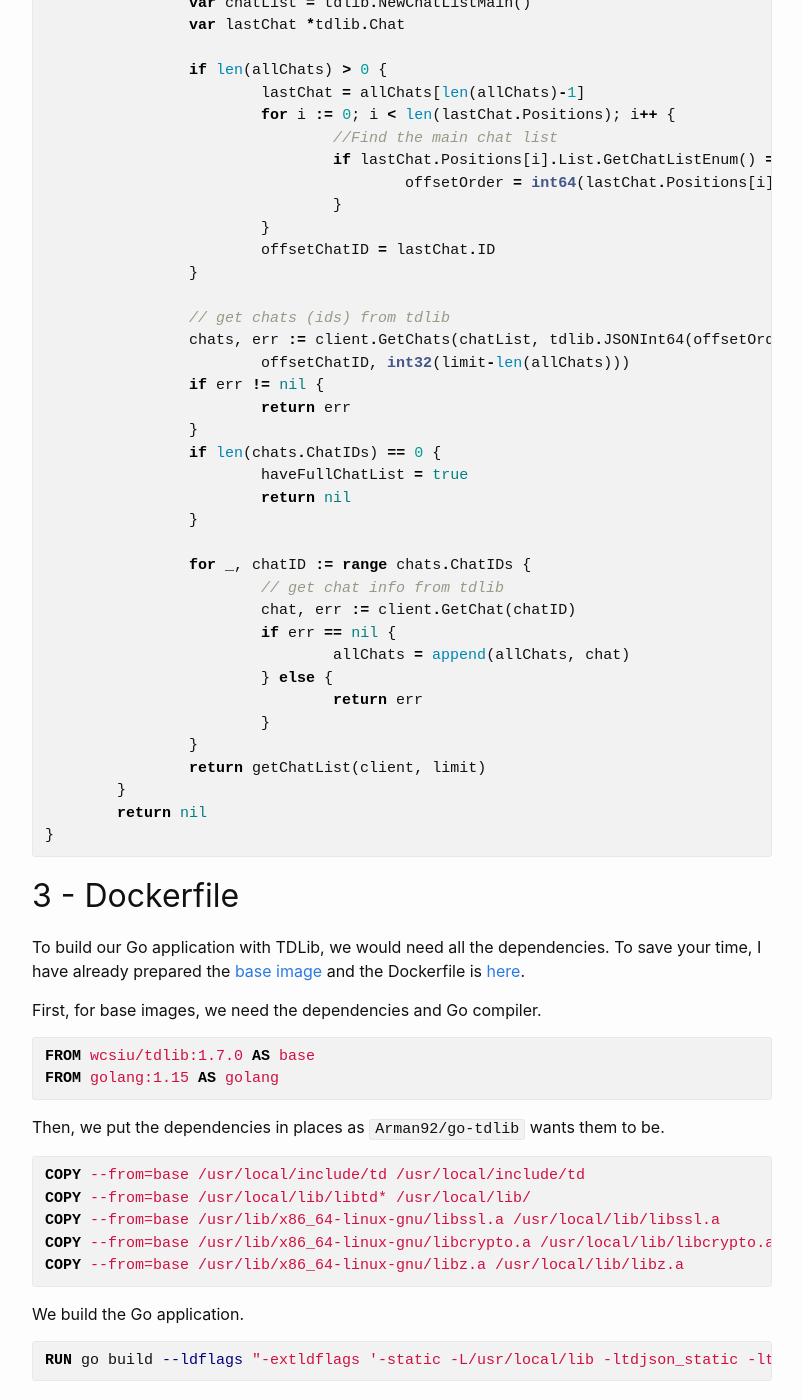
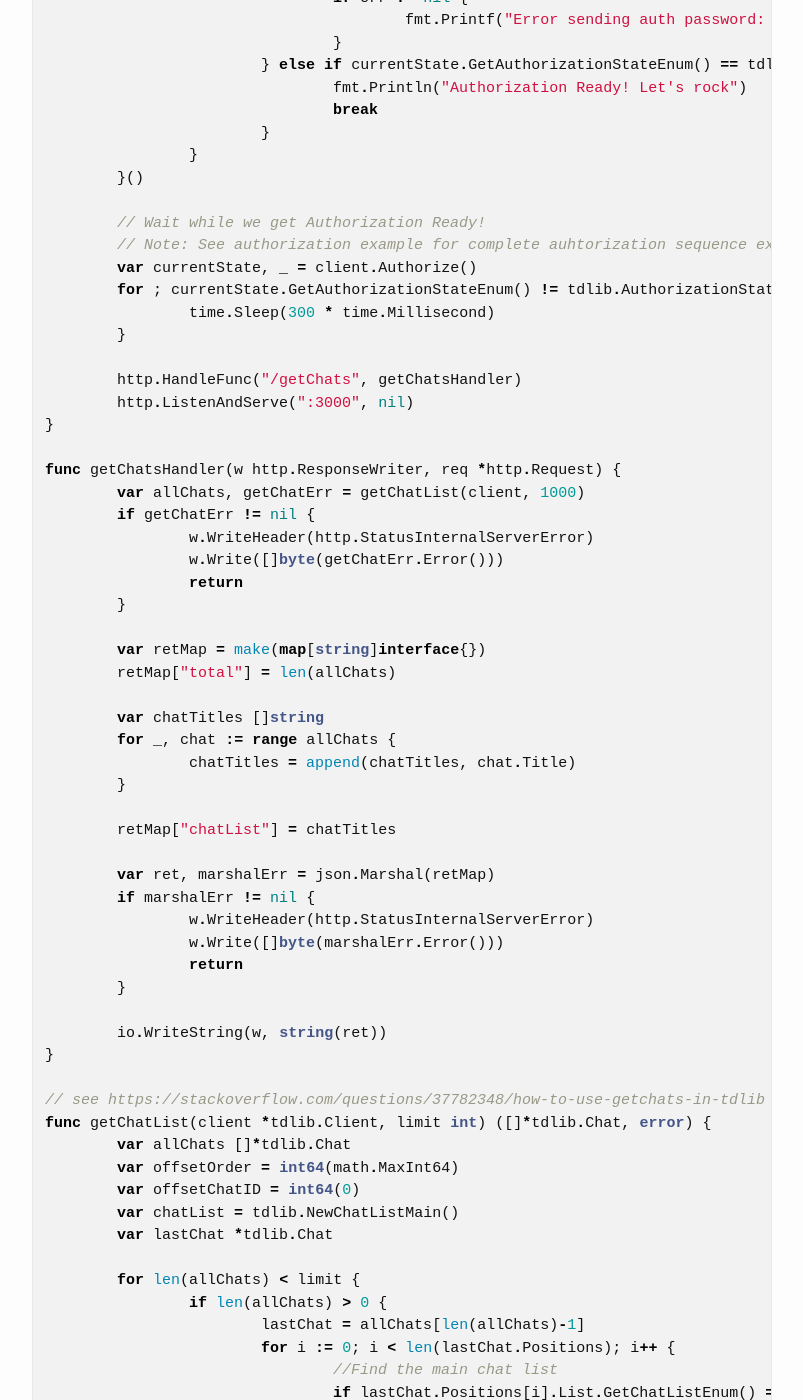
Before and after one commit to wcsiu/wcsiu.github.io, a Jekyll site: the page built from _posts/2020-12-26-create-a-telegram-client-in-go-with-docker.md, in a window 1280 px wide and 1400 px high, scrolled down 5687 px. Shown: the whole window, without its empty margins (238-1041 px from the left). Built offline with Jekyll 4.4.1, drawn with Linux system fonts in a browser that asks for light colours; comment, search, counter and statistics services are not loaded; some of the changed text lies outside the part shown.

Commit message:
update create-a-telegram-client-in-go-with-docker

```diff
--- a/_posts/2020-12-26-create-a-telegram-client-in-go-with-docker.md
+++ b/_posts/2020-12-26-create-a-telegram-client-in-go-with-docker.md
@@ -29,7 +29,7 @@ To build a telegram client, we need to use a library called [TDLib][tdlibGithub]
 First, we need a TDLib client.
 
 {% highlight go %}
-client := tdlib.NewClient(tdlib.Config{
+client = tdlib.NewClient(tdlib.Config{
 	APIID:               "FILL YOUR API ID HERE",
 	APIHash:             "FILL YOUR API HASH HERE",
 	SystemLanguageCode:  "en",
@@ -91,13 +91,14 @@ The phone number should include country code.The above authorization code snippe
 To get all the chat names, we need to get the list of chat IDs and get chat details one by one.
 
 {% highlight go %}
-func getChatList(client *tdlib.Client, limit int) error {
-	if !haveFullChatList && limit > len(allChats) {
-		offsetOrder := int64(math.MaxInt64)
-		offsetChatID := int64(0)
-		var chatList = tdlib.NewChatListMain()
-		var lastChat *tdlib.Chat
+func getChatList(client *tdlib.Client, limit int) ([]*tdlib.Chat, error) {
+	var allChats []*tdlib.Chat
+	var offsetOrder = int64(math.MaxInt64)
+	var offsetChatID = int64(0)
+	var chatList = tdlib.NewChatListMain()
+	var lastChat *tdlib.Chat
 
+	for len(allChats) < limit {
 		if len(allChats) > 0 {
 			lastChat = allChats[len(allChats)-1]
 			for i := 0; i < len(lastChat.Positions); i++ {
@@ -110,28 +111,64 @@ func getChatList(client *tdlib.Client, limit int) error {
 		}
 
 		// get chats (ids) from tdlib
-		chats, err := client.GetChats(chatList, tdlib.JSONInt64(offsetOrder),
+		var chats, getChatsErr = client.GetChats(chatList, tdlib.JSONInt64(offsetOrder),
 			offsetChatID, int32(limit-len(allChats)))
-		if err != nil {
-			return err
+		if getChatsErr != nil {
+			return nil, getChatsErr
 		}
 		if len(chats.ChatIDs) == 0 {
-			haveFullChatList = true
-			return nil
+			return allChats, nil
 		}
 
 		for _, chatID := range chats.ChatIDs {
 			// get chat info from tdlib
-			chat, err := client.GetChat(chatID)
-			if err == nil {
+			var chat, getChatErr = client.GetChat(chatID)
+			if getChatErr == nil {
 				allChats = append(allChats, chat)
 			} else {
-				return err
+				return nil, getChatErr
 			}
 		}
-		return getChatList(client, limit)
 	}
-	return nil
+
+	return allChats, nil
+}
+{% endhighlight %}
+
+Finally, we add a HTTP router and HTTP handler for `GET /getChats`.
+
+{% highlight go %}
+http.HandleFunc("/getChats", getChatsHandler)
+http.ListenAndServe(":3000", nil)
+{% endhighlight %}
+
+{% highlight go %}
+func getChatsHandler(w http.ResponseWriter, req *http.Request) {
+	var allChats, getChatErr = getChatList(client, 1000)
+	if getChatErr != nil {
+		w.WriteHeader(http.StatusInternalServerError)
+		w.Write([]byte(getChatErr.Error()))
+		return
+	}
+
+	var retMap = make(map[string]interface{})
+	retMap["total"] = len(allChats)
+
+	var chatTitles []string
+	for _, chat := range allChats {
+		chatTitles = append(chatTitles, chat.Title)
+	}
+
+	retMap["chatList"] = chatTitles
+
+	var ret, marshalErr = json.Marshal(retMap)
+	if marshalErr != nil {
+		w.WriteHeader(http.StatusInternalServerError)
+		w.Write([]byte(marshalErr.Error()))
+		return
+	}
+
+	io.WriteString(w, string(ret))
 }
 {% endhighlight %}
 
@@ -141,8 +178,11 @@ Combine them all the source code would be like this.
 package main
 
 import (
+	"encoding/json"
 	"fmt"
+	"io"
 	"math"
+	"net/http"
 	"os"
 	"os/signal"
 	"syscall"
@@ -151,15 +191,14 @@ import (
 	"github.com/Arman92/go-tdlib"
 )
 
-var allChats []*tdlib.Chat
-var haveFullChatList bool
+var client *tdlib.Client
 
 func main() {
 	tdlib.SetLogVerbosityLevel(1)
 	tdlib.SetFilePath("./errors.txt")
 
 	// Create new instance of client
-	client := tdlib.NewClient(tdlib.Config{
+	client = tdlib.NewClient(tdlib.Config{
 		APIID:               "FILL YOUR API ID HERE",
 		APIHash:             "FILL YOUR API HASH HERE",
 		SystemLanguageCode:  "en",
@@ -176,7 +215,7 @@ func main() {
 	})
 
 	// Handle Ctrl+C , Gracefully exit and shutdown tdlib
-	ch := make(chan os.Signal, 2)
+	var ch = make(chan os.Signal, 2)
 	signal.Notify(ch, os.Interrupt, syscall.SIGTERM)
 	go func() {
 		<-ch
@@ -191,7 +230,7 @@ func main() {
 				fmt.Print("Enter phone: ")
 				var number string
 				fmt.Scanln(&number)
-				_, err := client.SendPhoneNumber(number)
+				var _, err = client.SendPhoneNumber(number)
 				if err != nil {
 					fmt.Printf("Error sending phone number: %v\n", err)
 				}
@@ -199,7 +238,7 @@ func main() {
 				fmt.Print("Enter code: ")
 				var code string
 				fmt.Scanln(&code)
-				_, err := client.SendAuthCode(code)
+				var _, err = client.SendAuthCode(code)
 				if err != nil {
 					fmt.Printf("Error sending auth code : %v\n", err)
 				}
@@ -207,7 +246,7 @@ func main() {
 				fmt.Print("Enter Password: ")
 				var password string
 				fmt.Scanln(&password)
-				_, err := client.SendAuthPassword(password)
+				var _, err = client.SendAuthPassword(password)
 				if err != nil {
 					fmt.Printf("Error sending auth password: %v\n", err)
 				}
@@ -220,33 +259,52 @@ func main() {
 
 	// Wait while we get Authorization Ready!
 	// Note: See authorization example for complete auhtorization sequence example
-	currentState, _ := client.Authorize()
+	var currentState, _ = client.Authorize()
 	for ; currentState.GetAuthorizationStateEnum() != tdlib.AuthorizationStateReadyType; currentState, _ = client.Authorize() {
 		time.Sleep(300 * time.Millisecond)
 	}
 
-	// get at most 1000 chats list
-	getChatList(client, 1000)
-	fmt.Printf("got %d chats\n", len(allChats))
+	http.HandleFunc("/getChats", getChatsHandler)
+	http.ListenAndServe(":3000", nil)
+}
 
-	for _, chat := range allChats {
-		fmt.Printf("Chat title: %s \n", chat.Title)
+func getChatsHandler(w http.ResponseWriter, req *http.Request) {
+	var allChats, getChatErr = getChatList(client, 1000)
+	if getChatErr != nil {
+		w.WriteHeader(http.StatusInternalServerError)
+		w.Write([]byte(getChatErr.Error()))
+		return
 	}
 
-	for {
-		time.Sleep(1 * time.Second)
+	var retMap = make(map[string]interface{})
+	retMap["total"] = len(allChats)
+
+	var chatTitles []string
+	for _, chat := range allChats {
+		chatTitles = append(chatTitles, chat.Title)
 	}
+
+	retMap["chatList"] = chatTitles
+
+	var ret, marshalErr = json.Marshal(retMap)
+	if marshalErr != nil {
+		w.WriteHeader(http.StatusInternalServerError)
+		w.Write([]byte(marshalErr.Error()))
+		return
+	}
+
+	io.WriteString(w, string(ret))
 }
 
 // see https://stackoverflow.com/questions/37782348/how-to-use-getchats-in-tdlib
-func getChatList(client *tdlib.Client, limit int) error {
+func getChatList(client *tdlib.Client, limit int) ([]*tdlib.Chat, error) {
+	var allChats []*tdlib.Chat
+	var offsetOrder = int64(math.MaxInt64)
+	var offsetChatID = int64(0)
+	var chatList = tdlib.NewChatListMain()
+	var lastChat *tdlib.Chat
 
-	if !haveFullChatList && limit > len(allChats) {
-		offsetOrder := int64(math.MaxInt64)
-		offsetChatID := int64(0)
-		var chatList = tdlib.NewChatListMain()
-		var lastChat *tdlib.Chat
-
+	for len(allChats) < limit {
 		if len(allChats) > 0 {
 			lastChat = allChats[len(allChats)-1]
 			for i := 0; i < len(lastChat.Positions); i++ {
@@ -259,28 +317,27 @@ func getChatList(client *tdlib.Client, limit int) error {
 		}
 
 		// get chats (ids) from tdlib
-		chats, err := client.GetChats(chatList, tdlib.JSONInt64(offsetOrder),
+		var chats, getChatsErr = client.GetChats(chatList, tdlib.JSONInt64(offsetOrder),
 			offsetChatID, int32(limit-len(allChats)))
-		if err != nil {
-			return err
+		if getChatsErr != nil {
+			return nil, getChatsErr
 		}
 		if len(chats.ChatIDs) == 0 {
-			haveFullChatList = true
-			return nil
+			return allChats, nil
 		}
 
 		for _, chatID := range chats.ChatIDs {
 			// get chat info from tdlib
-			chat, err := client.GetChat(chatID)
-			if err == nil {
+			var chat, getChatErr = client.GetChat(chatID)
+			if getChatErr == nil {
 				allChats = append(allChats, chat)
 			} else {
-				return err
+				return nil, getChatErr
 			}
 		}
-		return getChatList(client, limit)
 	}
-	return nil
+
+	return allChats, nil
 }
 {% endhighlight %}
 
@@ -289,19 +346,20 @@ To build our Go application with TDLib, we would need all the dependencies. To s
 
 First, for base images, we need the dependencies and Go compiler.
 
+Go Compiler:
 {% highlight docker %}
-FROM wcsiu/tdlib:1.7.0 AS base
 FROM golang:1.15 AS golang
 {% endhighlight %}
 
 Then, we put the dependencies in places as `Arman92/go-tdlib` wants them to be.
 
+Dependencies:
 {% highlight docker %}
-COPY --from=base /usr/local/include/td /usr/local/include/td
-COPY --from=base /usr/local/lib/libtd* /usr/local/lib/
-COPY --from=base /usr/lib/x86_64-linux-gnu/libssl.a /usr/local/lib/libssl.a
-COPY --from=base /usr/lib/x86_64-linux-gnu/libcrypto.a /usr/local/lib/libcrypto.a
-COPY --from=base /usr/lib/x86_64-linux-gnu/libz.a /usr/local/lib/libz.a
+COPY --from=wcsiu/tdlib:1.7.0 /usr/local/include/td /usr/local/include/td
+COPY --from=wcsiu/tdlib:1.7.0 /usr/local/lib/libtd* /usr/local/lib/
+COPY --from=wcsiu/tdlib:1.7.0 /usr/lib/x86_64-linux-gnu/libssl.a /usr/local/lib/libssl.a
+COPY --from=wcsiu/tdlib:1.7.0 /usr/lib/x86_64-linux-gnu/libcrypto.a /usr/local/lib/libcrypto.a
+COPY --from=wcsiu/tdlib:1.7.0 /usr/lib/x86_64-linux-gnu/libz.a /usr/local/lib/libz.a
 {% endhighlight %}
 
 We build the Go application.
@@ -321,6 +379,12 @@ COPY --from=golang /tmp/demo-exe /demo-runner
 
 We move our client executable into a very minimal base image, [distroless][distrolessGithub]. With this extra stage, our image size shrink significantly.
 
+We then expose port 3000 of the container for the HTTP router to be able to receive external call.
+
+{% highlight docker %}
+EXPOSE 3000
+{% endhighlight %}
+
 Final step, run the executable.
 
 {% highlight docker %}
@@ -329,14 +393,13 @@ ENTRYPOINT [ "/demo-runner" ]
 
 The complete Dockerfile:
 {% highlight docker %}
-FROM wcsiu/tdlib:1.7.0 AS base
 FROM golang:1.15 AS golang
 
-COPY --from=base /usr/local/include/td /usr/local/include/td
-COPY --from=base /usr/local/lib/libtd* /usr/local/lib/
-COPY --from=base /usr/lib/x86_64-linux-gnu/libssl.a /usr/local/lib/libssl.a
-COPY --from=base /usr/lib/x86_64-linux-gnu/libcrypto.a /usr/local/lib/libcrypto.a
-COPY --from=base /usr/lib/x86_64-linux-gnu/libz.a /usr/local/lib/libz.a
+COPY --from=wcsiu/tdlib:1.7.0 /usr/local/include/td /usr/local/include/td
+COPY --from=wcsiu/tdlib:1.7.0 /usr/local/lib/libtd* /usr/local/lib/
+COPY --from=wcsiu/tdlib:1.7.0 /usr/lib/x86_64-linux-gnu/libssl.a /usr/local/lib/libssl.a
+COPY --from=wcsiu/tdlib:1.7.0 /usr/lib/x86_64-linux-gnu/libcrypto.a /usr/local/lib/libcrypto.a
+COPY --from=wcsiu/tdlib:1.7.0 /usr/lib/x86_64-linux-gnu/libz.a /usr/local/lib/libz.a
 
 WORKDIR /demo
 
@@ -348,6 +411,7 @@ RUN go build --ldflags "-extldflags '-static -L/usr/local/lib -ltdjson_static -l
 
 FROM gcr.io/distroless/base:latest
 COPY --from=golang /tmp/demo-exe /demo-runner
+EXPOSE 3000
 ENTRYPOINT [ "/demo-runner" ]
 {% endhighlight %}
 
@@ -381,11 +445,15 @@ services:
     image: telegram-client-demo
     container_name: telegram-client-demo
     hostname: telegram-client-demo
+    expose:
+      - "3000"
     volumes:
       - "./dev:/demo"
     working_dir: /demo
     stdin_open: true
     tty: true
+    ports:
+      - 3000:3000
 {% endhighlight %}
 
 To run the application, we can just this command.
@@ -407,10 +475,35 @@ Attaching to telegram-client-demo
 You need to `docker attach` to the running container to do your first time authorization. After that, your credentials would in the `./dev/`.
 
 {% highlight shell %}
-docker attach telegram-client-demo
+$ docker attach telegram-client-demo
+85233333333 #your phone number with country code
+Enter code:
+94757
+Authorization Ready! Let's rock
 {% endhighlight %}
 
-Just enter your account phone number with country code and press enter. Then follow the instruction until it is set.
+Just enter your account phone number with country code and press enter. Then follow the instructions until it is set.
+
+We can now try to make a `GET` request to our container exposed port 3000.
+
+{% highlight shell %}
+$ curl -v http://localhost:3000/getChats
+*   Trying ::1...
+* TCP_NODELAY set
+* Connected to localhost (::1) port 3000 (#0)
+> GET /getChats HTTP/1.1
+> Host: localhost:3000
+> User-Agent: curl/7.64.1
+> Accept: */*
+>
+< HTTP/1.1 200 OK
+< Date: Sun, 27 Dec 2020 15:47:48 GMT
+< Content-Length: 308
+< Content-Type: text/plain; charset=utf-8
+<
+* Connection #0 to host localhost left intact
+{"chatList":["a","b","c"],"total":3}* Closing connection 0
+{% endhighlight %}
 
 ## 6 - Debug
 Besides the `docker logs`, there is error log file in `./dev/` with name `errors.txt`.
```
